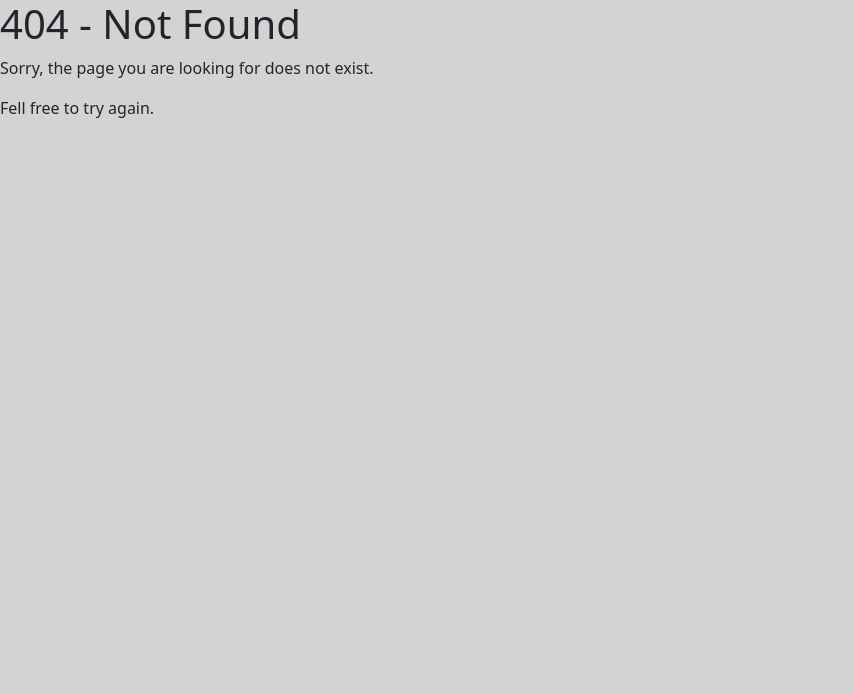
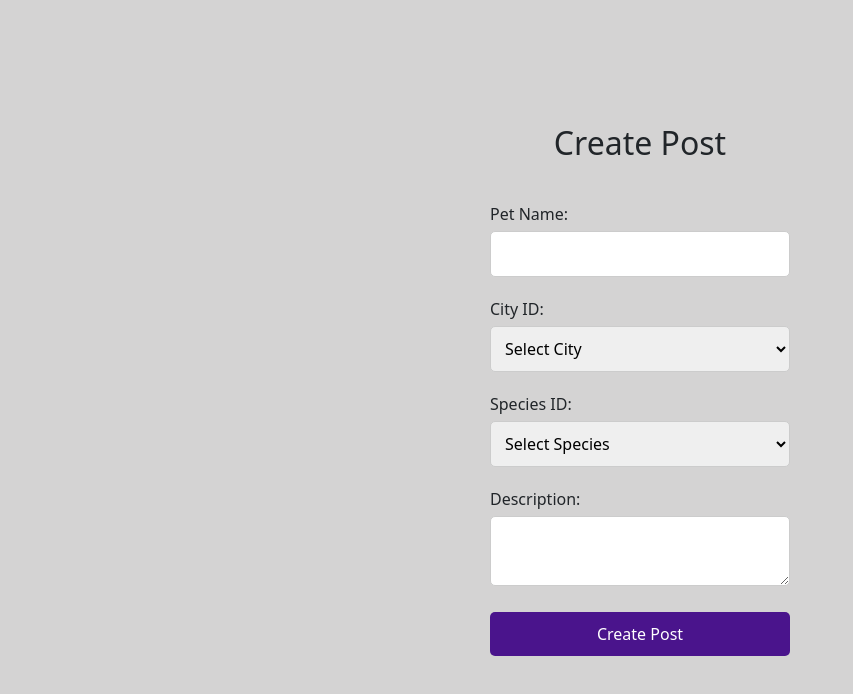
Before and after one commit to odilijus-grinkas/pet_adoption, a React (Vite) app in the folder client/: page /Post/Create in a window 1280 px wide. Before the commit this address led to /Unauthorized. Shown: the top 694 px of the page, without its empty margins (0-853 px from the left). Built offline with nearby package versions, Linux system fonts and the light colour scheme; sample sign-in values are in the browser's storage; a web font is replaced by a local one.

Commit message:
Fixed correctllyyyyyyyyyyyyyyyyyyyyyyyyyyyyyyyyyyy

```diff
--- a/client/src/components/Posts/PostCreate.tsx
+++ b/client/src/components/Posts/PostCreate.tsx
@@ -1,5 +1,8 @@
-import { Navigate, useLocation, useNavigate } from "react-router-dom";
+import "./assets/postCreation.scss";
+
 import React, { ChangeEvent, FormEvent, useEffect, useState } from "react";
+
+import { useNavigate } from "react-router-dom";
 
 interface User {
   id: string;
@@ -27,7 +30,6 @@ const PostCreate: React.FC = () => {
   const [loggedIn, setLoggedIn] = useState<boolean>(false);
   const [user, setUser] = useState<User | null>(null);
   const navigate = useNavigate();
-  const location = useLocation();
 
   useEffect(() => {
     // Check if user is logged in
@@ -68,9 +70,11 @@ const PostCreate: React.FC = () => {
 
     try {
       const authToken = user ? user.token : "";
-      const response = await fetch(
-        `http://localhost:3001/api/post/create/plus`,
-        {
+      const role = user ? user.role : "";
+      const endpoint =
+        role === "regular" ? "/post/create/regular" : "/post/create/plus";
+
+      const response = await fetch(`http://localhost:3001/api${endpoint}`, {
         method: "POST",
         headers: {
           "Content-Type": "application/json",
@@ -84,8 +88,7 @@ const PostCreate: React.FC = () => {
           created: new Date(),
           valid_until: new Date(),
         }),
-        }
-      );
+      });
       if (!response.ok) {
         throw new Error("Failed to create post");
       }
@@ -94,14 +97,6 @@ const PostCreate: React.FC = () => {
       console.error("Error creating post:", error);
     }
   };
-
-  // Check if the route matches "/post/create/regular" and user has the "regular" role
-  if (
-    location.pathname !== "/post/create/regular" ||
-    (user && user.role !== "regular")
-  ) {
-    return <Navigate to="/Unauthorized" />;
-  }
 
   return (
     <div className="PostCreate">
```
Lines whose indentation alone changed are shown as unchanged.
